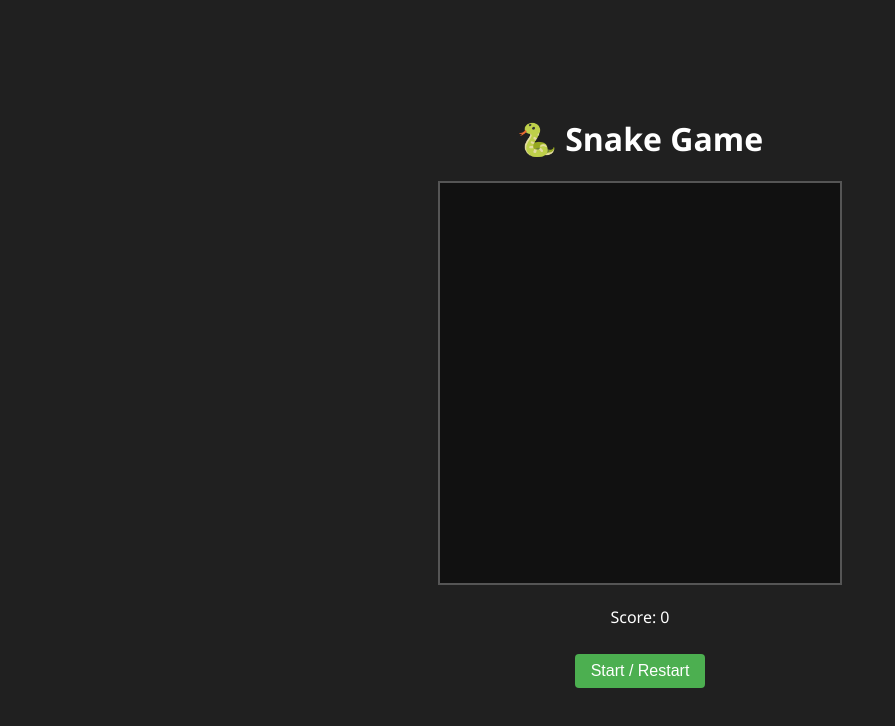
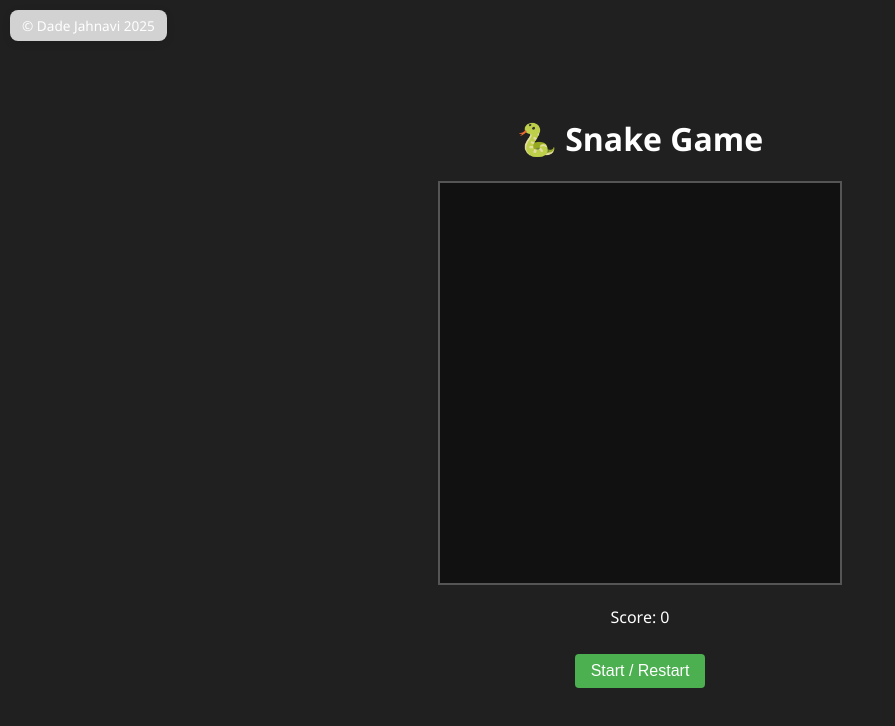
Before and after one commit to DadeJahnavi/Snake-Game, a plain HTML site: page index.html in a window 1280 px wide. Shown: the whole page, without its empty margins (0-895 px from the left). Drawn offline with Linux system fonts and the light colour scheme.

Commit message:
Update index.html

```diff
--- a/index.html
+++ b/index.html
@@ -18,6 +18,7 @@
       <p id="message"></p>
     </div>
   </div>
+  <div class="credit-badge">© Dade Jahnavi 2025</div>
   <script src="script.js"></script>
 </body>
 </html>
```
